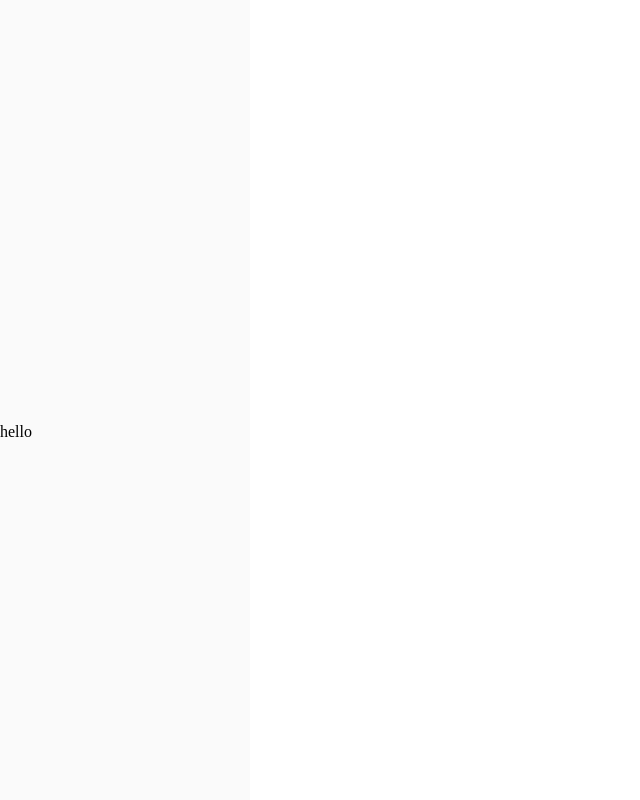
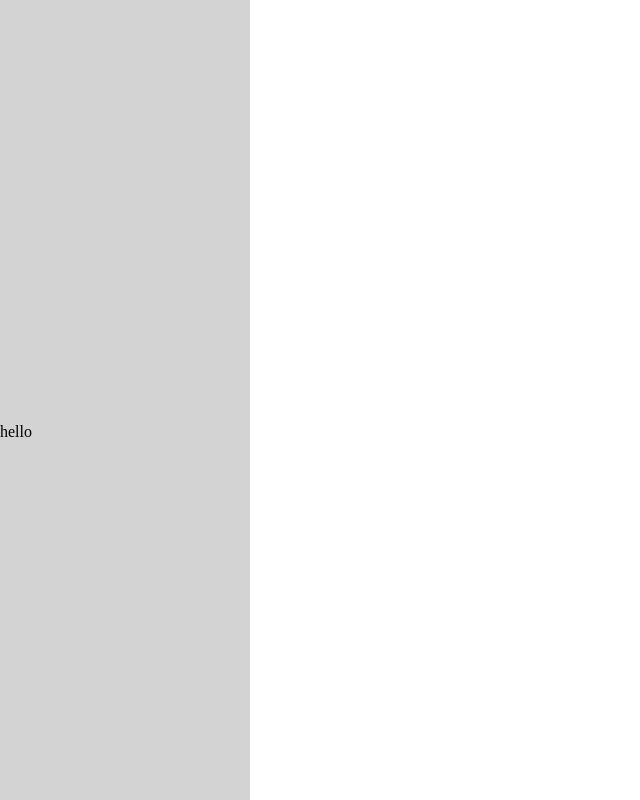
Before and after one commit to Robbz92/robbz92.github.io, a plain HTML site: page index.html in a window 1280 px wide. Shown: the whole page, without its empty margins (0-640 px from the left). Drawn offline with Linux system fonts and the light colour scheme.

Commit message:
Update index.html

```diff
--- a/index.html
+++ b/index.html
@@ -7,7 +7,7 @@
         left: 0;
         width: 250px;
         height: 100%;
-    background-color: #FAFAFA;
+        background-color:lightgrey;
         padding: 32px 0;
         display: flex;
         align-items: center;
```
Lines whose indentation alone changed are shown as unchanged.
